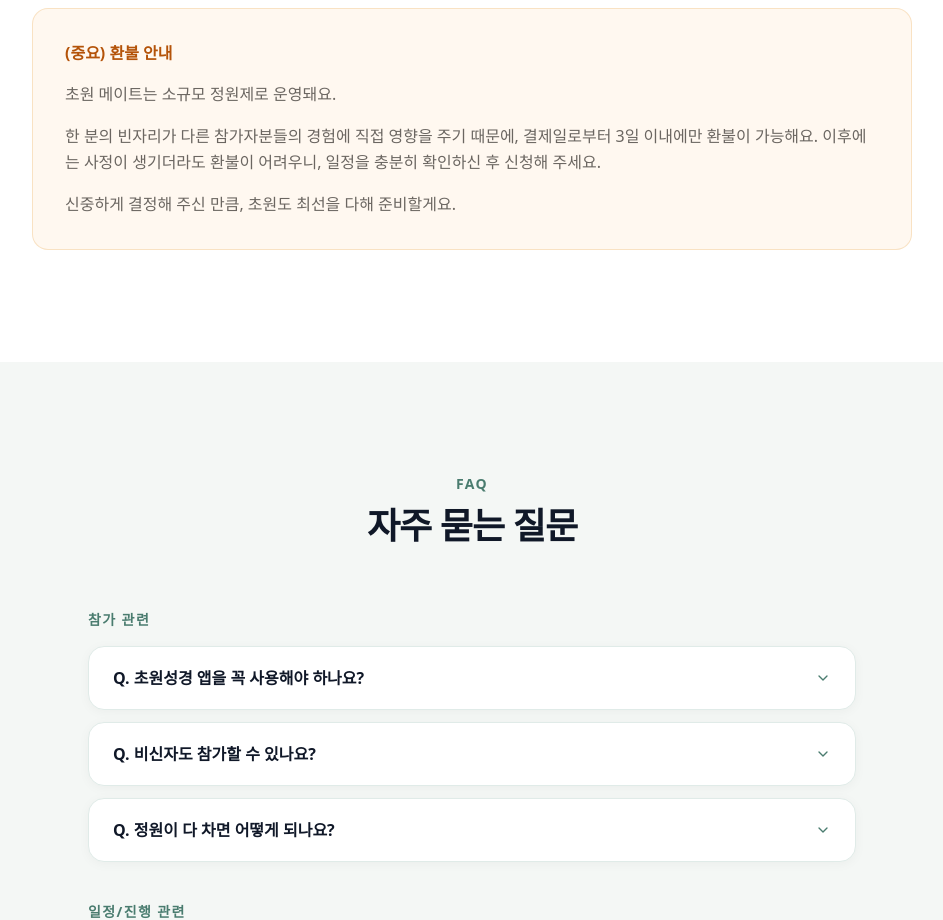
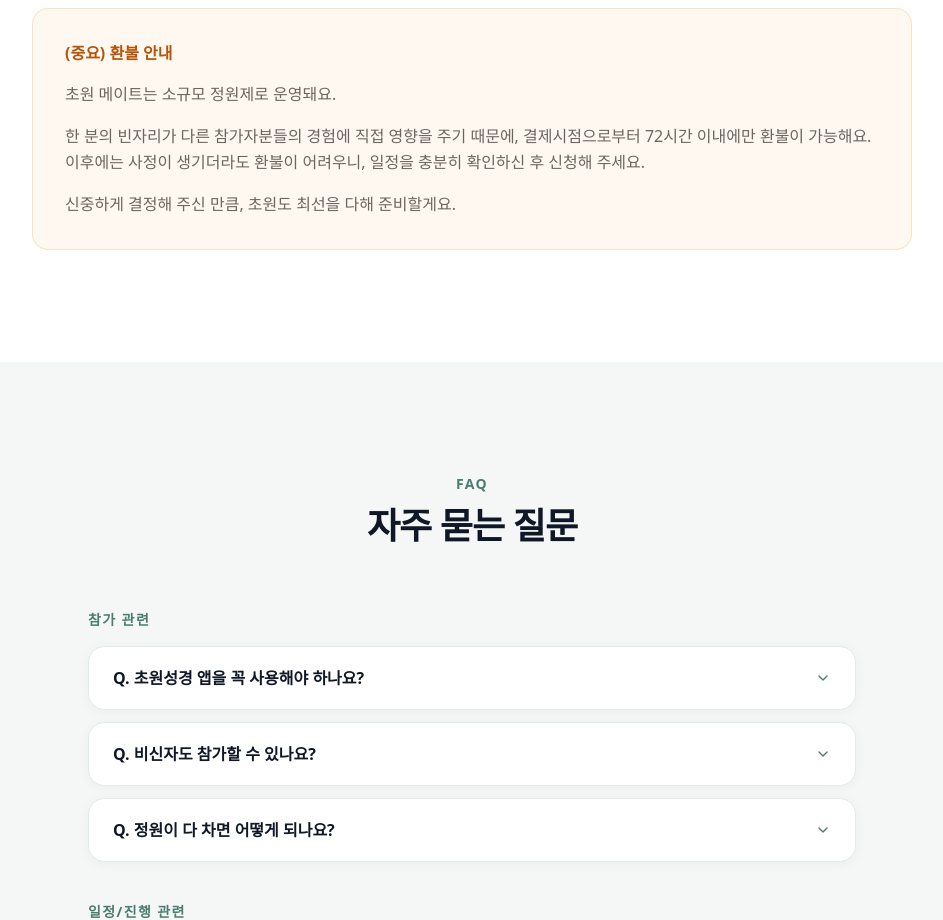
Before and after one commit to to-jiyoona/-, a React (Vite) app: page /v3 in a window 1280 px wide. Shown: the part 8220-9140 px from the top of the page, without its empty margins (168-1111 px from the left). Built offline with nearby package versions, Linux system fonts and the light colour scheme; a web font is replaced by a local one.

Commit message:
메인/V3 환불 안내 문구 수정 — 결제시점 72시간으로 변경
Co-Authored-By: Claude Sonnet 4.6 <noreply@anthropic.com>

```diff
--- a/src/app/pages/LandingPage.tsx
+++ b/src/app/pages/LandingPage.tsx
@@ -845,7 +845,7 @@ export function LandingPage() {
             <p className="text-sm md:text-base font-bold text-[#B45309] mb-4">(중요) 환불 안내</p>
             <div className="space-y-4 text-sm md:text-base text-[#6B6661] font-light leading-relaxed">
               <p>초원 메이트는 소규모 정원제로 운영돼요.</p>
-              <p>한 분의 빈자리가 다른 참가자분들의 경험에 직접 영향을 주기 때문에, 결제일로부터 3일 이내에만 환불이 가능해요. 이후에는 사정이 생기더라도 환불이 어려우니, 일정을 충분히 확인하신 후 신청해 주세요.</p>
+              <p>한 분의 빈자리가 다른 참가자분들의 경험에 직접 영향을 주기 때문에, 결제시점으로부터 72시간 이내에만 환불이 가능해요. 이후에는 사정이 생기더라도 환불이 어려우니, 일정을 충분히 확인하신 후 신청해 주세요.</p>
               <p>신중하게 결정해 주신 만큼, 초원도 최선을 다해 준비할게요.</p>
             </div>
           </motion.div>
--- a/src/app/pages/LandingPageV3.tsx
+++ b/src/app/pages/LandingPageV3.tsx
@@ -841,7 +841,7 @@ export function LandingPageV3() {
                 초원 메이트는 소규모 정원제로 운영돼요.
               </p>
               <p>
-                한 분의 빈자리가 다른 참가자분들의 경험에 직접 영향을 주기 때문에, 결제일로부터 3일 이내에만 환불이 가능해요. 이후에는 사정이 생기더라도 환불이 어려우니, 일정을 충분히 확인하신 후 신청해 주세요.
+                한 분의 빈자리가 다른 참가자분들의 경험에 직접 영향을 주기 때문에, 결제시점으로부터 72시간 이내에만 환불이 가능해요. 이후에는 사정이 생기더라도 환불이 어려우니, 일정을 충분히 확인하신 후 신청해 주세요.
               </p>
               <p>
                 신중하게 결정해 주신 만큼, 초원도 최선을 다해 준비할게요.
```
